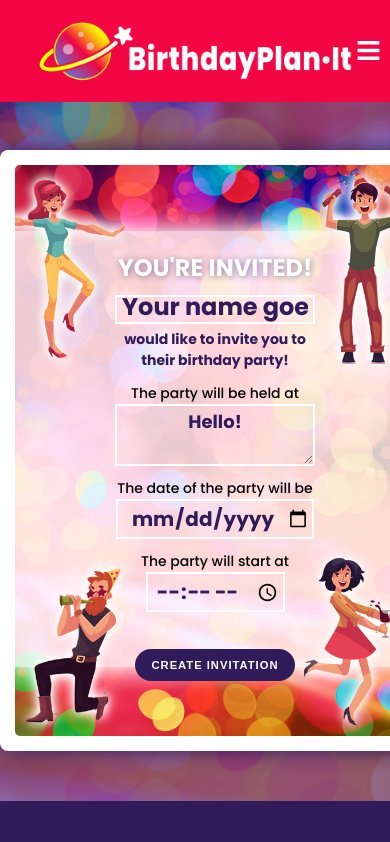
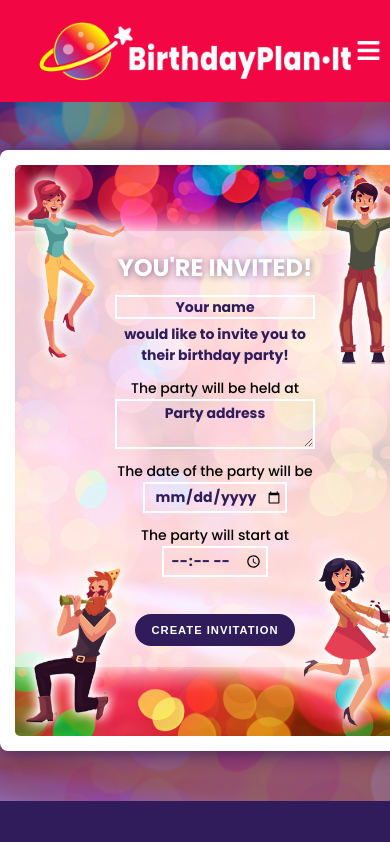
Before and after one commit to violanerd/birthday-plan-it, a React (Create React App) app in the folder client/: page /theme in a window 390 px wide. Shown: the top 842 px of the page. Built offline with nearby package versions, Linux system fonts and the light colour scheme.

Commit message:
created the party form template for PartyForm.js

```diff
--- a/client/src/components/PartyForm.js
+++ b/client/src/components/PartyForm.js
@@ -12,11 +12,10 @@ function PartyForm() {
                         <img className='theme-three' src={ThemeThree} alt='dance-party-theme' />
                         <div className='input-fields'>
                             <label className='you-r-invited' htmlFor='name'>YOU'RE INVITED!</label>
-                            <input className='host-name' type='text' name='name' placeholder='Your name goes here' />
+                            <input className='host-name' type='text' name='name' placeholder='Your name' />
                             <p className='label label-p' >would like to invite you to their birthday party!</p>
                             <label className='label' htmlFor='location'>The party will be held at</label>
-                            <textarea placeholder="Your address"
-                                defaultValue="Hello!"
+                            <textarea placeholder="Party address"
                                 className="location"
                                 rows='2'
                                 maxlength='100'
@@ -30,14 +29,6 @@ function PartyForm() {
                             <div className='date-time'>
                             <input className='time' type='time' name='time' />
                             </div>
-                            {/* <textarea
-                            placeholder="Message to your guests"
-                            value=""
-                            className=""
-                            onChange=""
-                            name="description"
-                            max-length='5'
-                        ></textarea> */}
                             <button className='create-invite-btn' type='submit'>
                                 Create Invitation
                             </button>
--- a/client/src/components/PartyFormStyles.css
+++ b/client/src/components/PartyFormStyles.css
@@ -163,13 +163,25 @@ input::placeholder {
 
   form input,
   form textarea {
-    font-size: 18px;
+    font-size: 14px;
   }
 
   form textarea {
     width: 180px;
   }
 
+  .location {
+    font-size: 14px;
+  }
+
+  .date-time input {
+  font-size: 14px;
+}
+
+  input::placeholder {
+    font-size: 14px;
+  }
+
   .label {
     font-size: 14px;
   }
```
